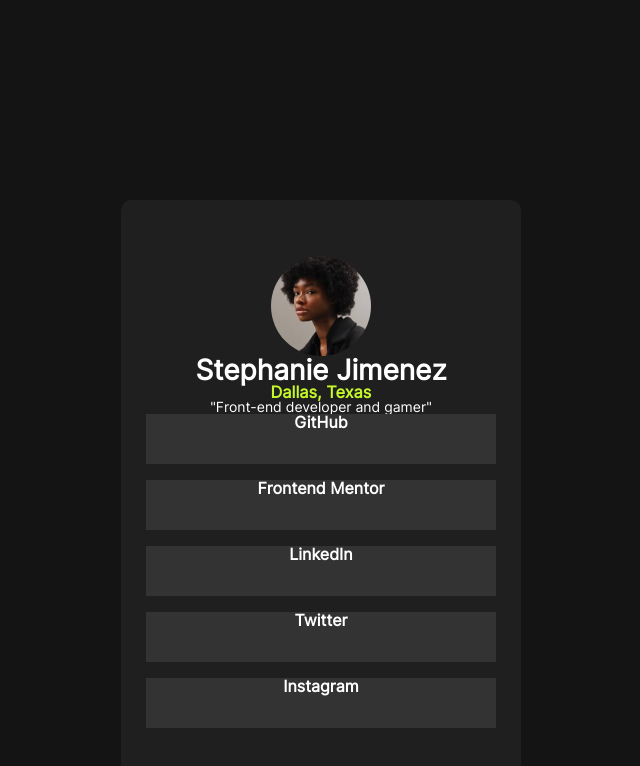
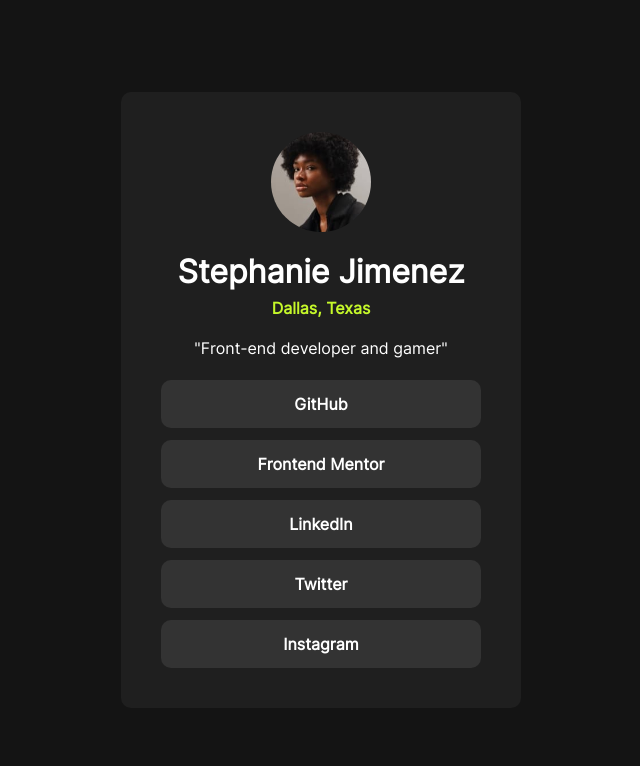
Before and after one commit to steph209/social-links, a plain HTML site: page index.html in a window 1280 px wide. Shown: the whole page, without its empty margins (319-959 px from the left). Drawn offline with Linux system fonts and the light colour scheme.

Commit message:
css work and html adjustment

```diff
--- a/index.html
+++ b/index.html
@@ -1,40 +1,46 @@
 <!DOCTYPE html>
 <html lang="en">
+
 <head>
     <meta charset="UTF-8">
     <meta name="viewport" content="width=device-width, initial-scale=1.0">
 
+    <link rel="stylesheet" href="reset.css">
+
     <link rel="stylesheet" href="style.css">
-    <link rel="stylesheet" href="reset.css">
 
     <title>Social Links</title>
 
 </head>
+
 <body>
     <main>
         <picture>
             <img src="./assets/images/avatar-jessica.jpeg" alt="profile image">
         </picture>
+        <div class="heading">
 
             <h1>Stephanie Jimenez</h1>
 
-            <h3>Dallas, Texas </h3>
+            <p class="highlight">Dallas, Texas </p>
 
-            <p>"Front-end developer and gamer"</p>
+        </div>
+        <p>"Front-end developer and gamer"</p>
 
-            <div class="socials">
+        <div class="socials">
 
-                <a href="#" target="_blank">GitHub</a><br>
+            <a href="https://github.com/steph209" target="_blank">GitHub</a>
 
-                <a href="#" target="_blank">Frontend Mentor</a><br>
+            <a href="#" target="_blank">Frontend Mentor</a>
 
-                <a href="#" target="_blank">LinkedIn</a><br>
+            <a href="#" target="_blank">LinkedIn</a>
 
-                <a href="#" target="_blank">Twitter</a><br>
+            <a href="#" target="_blank">Twitter</a>
 
-                <a href="#" target="_blank">Instagram</a><br>
+            <a href="#" target="_blank">Instagram</a>
 
-            </div>
+        </div>
     </main>
 </body>
+
 </html>
--- a/style.css
+++ b/style.css
@@ -13,6 +13,7 @@
 body {
     display: flex;
     justify-content: center;
+    align-items: center;
 
     background-color: hsl(0, 0%, 8%);
     color: white;
@@ -20,21 +21,37 @@ body {
     font-family: 'Inter', Arial, Helvetica, sans-serif;
     font-weight: 400;
     font-style: normal;
-    font-size: 14px;
+    font-size: 16px;
+
+    height: 100svh;
 }
 
+
+/* =============================================================================
+#TYPOGRAPHY
+============================================================================= */
+
 p {
-    margin-top: 30px;
+    margin-bottom: 24px;
 }
 
-/* =============================================================================
-  #TYPOGRAPHY
-============================================================================= */
-h3 {
+p.highlight {
     color: hsl(75, 94%, 57%);
     font-weight:  600;
+}
 
+.heading {
+    display: flex;
+    flex-direction: column;
+    align-items: center;
+    gap: 12px;
+    margin-bottom: 24px;
 }
+
+.heading p {
+    margin-bottom: 0;
+}
+
 /* =============================================================================
   #CONTENT
 ============================================================================= */
@@ -45,11 +62,11 @@ main {
     align-items: center;
     flex-direction: column;
 
-    margin-top: 200px;
+
     border-radius: 10px;
+    width: 400px;
+    padding: 40px;
 
-    width: 400px;
-    height: 600px;
 
     background-color: hsl(0, 0%, 12%);
 }
@@ -59,11 +76,13 @@ picture {
     border-radius: 50%;
     width: 100px;
     height: 100px;
+    margin-bottom: 24px;
 
     background-color: red;
     overflow: hidden;
 
     align-content: flex-start;
+
 }
     img {
         display: flex;
@@ -78,25 +97,30 @@ picture {
     display: flex;
     flex-direction: column;
 
-    font-family: 'Inter', Arial, Helvetica, sans-serif;
     font-weight: 600;
-    font-style: normal;
     font-size: 16px;
-
+    width: 100%;
 }
 
 a {
     background-color: hsl(0, 0%, 20%);
 
-    height: 50px;
-    width: 350px;
-    padding: 50px;
+    display: flex;
+    align-items: center;
+    justify-content: center;
+    width: 100%;
+    padding: 16px;
+    border-radius: 10px;
 
     text-align: center;
     text-decoration: none;
     color: white;
 }
 
+a + a {
+    margin-top: 12px;
+}
+
 a:hover {
     background-color: green
 }
```
